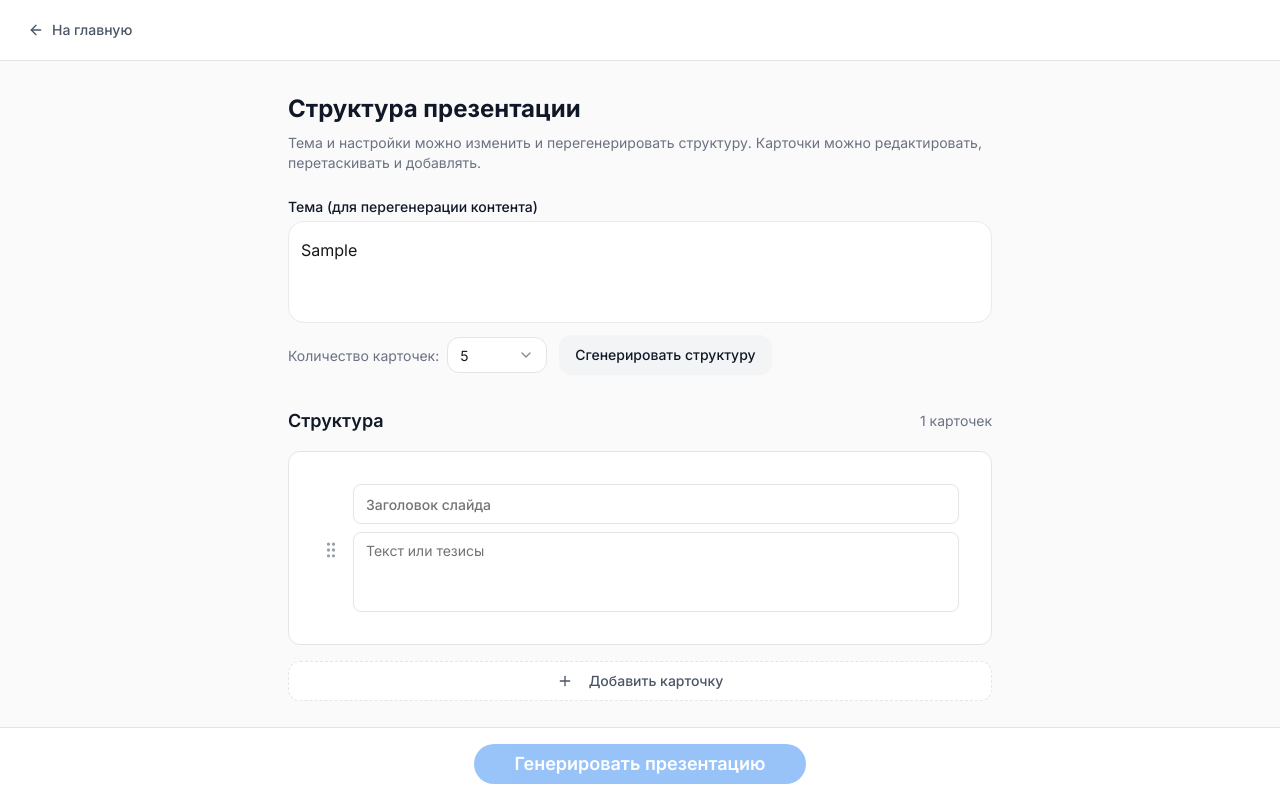
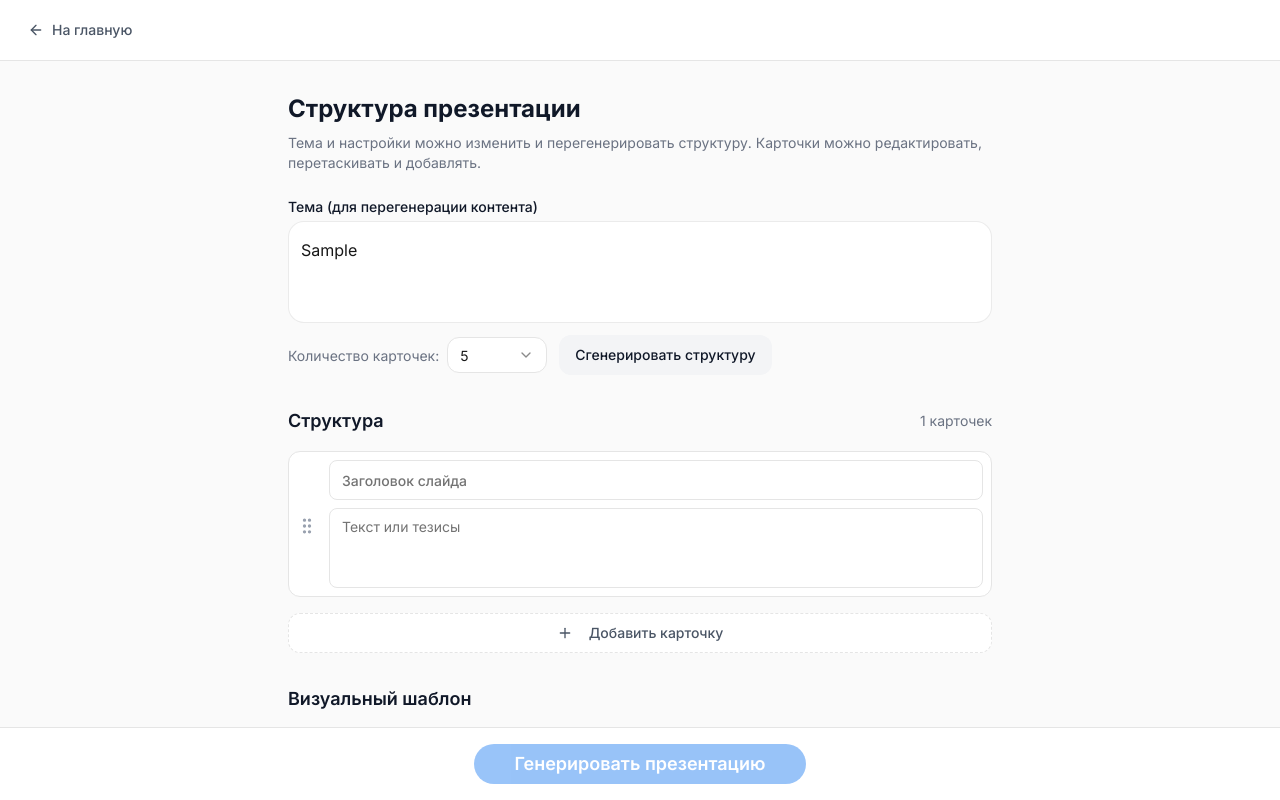
Before and after one commit to ignatovivin/presentation, a Next.js app: page /outline in a window 1280 px wide. Both pictures are taken after typing "Sample", "Sample" into the empty fields and a click on the button "Добавить карточку". Shown: the top 800 px of the page. Built offline with nearby package versions, Linux system fonts and the light colour scheme.

Commit message:
настройка карточек

```diff
--- a/app/outline/page.tsx
+++ b/app/outline/page.tsx
@@ -71,16 +71,18 @@ function CardItem({
   onContextMenu?: (e: React.MouseEvent) => void
 }) {
   const { attributes, listeners, setNodeRef, transform, transition, isDragging } = useSortable({ id: card.id })
-  const style = { transform: CSS.Transform.toString(transform), transition, opacity: isDragging ? 0.5 : 1 }
+  const dragStyle = { transform: CSS.Transform.toString(transform), transition, opacity: isDragging ? 0.5 : 1 }
 
   return (
+    <div
+      ref={setNodeRef}
+      style={dragStyle}
+      onContextMenu={onContextMenuProp}
+    >
       <motion.div
         layout
         transition={{ type: 'spring', stiffness: 350, damping: 30 }}
-      ref={setNodeRef}
-      style={style}
-      className="flex gap-3 p-8 rounded-xl bg-white border border-[rgba(0,0,0,0.08)] transition-all duration-300 ease-in-out focus-within:shadow-[rgba(0,0,0,0.08)_0px_16px_32px] focus-within:-translate-y-0.5 focus-within:border-gray-300"
-      onContextMenu={onContextMenuProp}
+        className="outline-card-focus flex gap-3 p-2 rounded-xl bg-white border border-[rgba(0,0,0,0.08)] transition-all duration-300 ease-in-out focus-within:border-gray-300"
       >
         <button type="button" className="touch-none cursor-grab active:cursor-grabbing text-gray-400 hover:text-gray-600 shrink-0 mt-1" {...attributes} {...listeners}>
           <GripVertical className="h-5 w-5" />
@@ -100,6 +102,7 @@ function CardItem({
           />
         </div>
       </motion.div>
+    </div>
   )
 }
 
@@ -369,6 +372,16 @@ export default function OutlinePage() {
 
   return (
     <div className="min-h-screen bg-[#fafafa] flex flex-col">
+      <style dangerouslySetInnerHTML={{ __html: `
+        .outline-card-focus:focus-within {
+          box-shadow: rgba(0, 0, 0, 0.08) 0px 16px 32px;
+          transform: translateY(-2px);
+        }
+        .outline-textarea-focus:focus-within {
+          box-shadow: rgba(0, 0, 0, 0.08) 0px 16px 32px;
+          transform: translateY(-2px);
+        }
+      ` }} />
       <header className="border-b border-gray-200 bg-white px-4 py-3">
         <Button variant="ghost" size="sm" className="gap-2 text-gray-600" onClick={() => router.push('/')}>
           <ArrowLeft className="h-4 w-4" />
@@ -383,7 +396,7 @@ export default function OutlinePage() {
         <section className="mb-8">
           <label className="text-sm font-medium text-gray-900 mb-1 block">Тема (для перегенерации контента)</label>
           <div
-            className="rounded-2xl border bg-white mb-3 transition-all duration-300 ease-in-out focus-within:shadow-[rgba(0,0,0,0.08)_0px_16px_32px] focus-within:-translate-y-0.5"
+            className="outline-textarea-focus rounded-2xl border bg-white mb-3 transition-all duration-300 ease-in-out"
             style={{ borderColor: 'rgba(0, 0, 0, 0.08)' }}
           >
             <Textarea
```
Lines whose indentation alone changed are shown as unchanged.
